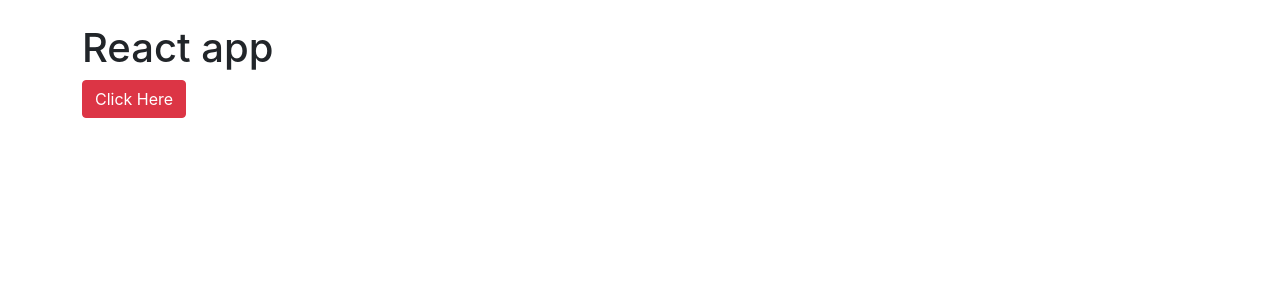
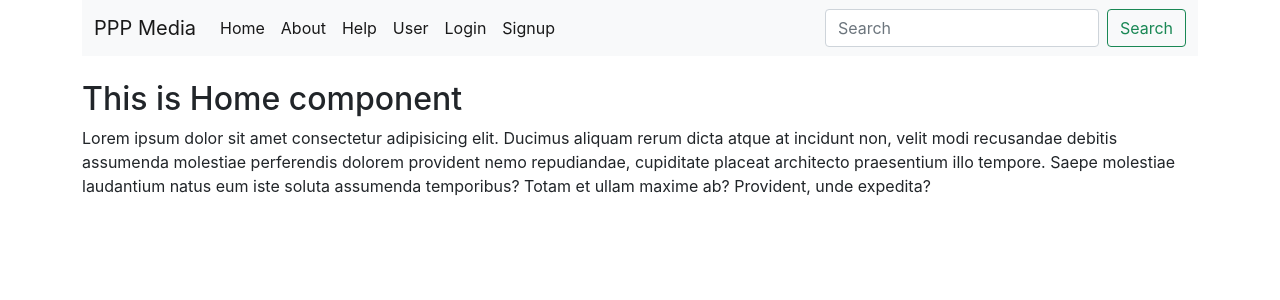
Before and after one commit to SanjayPaul4u/PPPMedia-client-PROJECT1, a React (Create React App) app: page / in a window 1280 px wide. Shown: the top 300 px of the page. Built offline with nearby package versions, Linux system fonts and the light colour scheme.

Commit message:
2 and 3: Add React Roter Dom AND Simple Component Create - Navbar, Home, About, Help, User, 404page, Login, Signup

```diff
--- a/package.json
+++ b/package.json
@@ -9,6 +9,7 @@
     "concurrently": "^8.2.1",
     "react": "^18.2.0",
     "react-dom": "^18.2.0",
+    "react-router-dom": "^6.17.0",
     "react-scripts": "5.0.1",
     "web-vitals": "^2.1.4"
   },
--- a/src/App.js
+++ b/src/App.js
@@ -1,13 +1,42 @@
+import Navbar from './components/Navbar';
+import Home from './components/home/Home';
+import About from './components/About';
+import Help from './components/Help';
+import Error404page from './components/Error404page';
+import Login from './components/Login';
+import Signup from './components/Signup';
+import User from './components/User';
+import {BrowserRouter, Routes,Route} from 'react-router-dom'
 
-import './App.css';
+/*
+<Home/>
+    <About/>
+    <Help/>
+    <User/>
+    <Login/>
+    <Signup/>
+    <Error404page/>
+*/
 
 function App() {
+
   return (
     <>
-    <div className="container my-4">
-    <h1>React app</h1>
-    <button className="btn btn-danger">Click Here</button>
-    </div>
+    <BrowserRouter>
+      <Navbar/>
+        <Routes>
+            <Route exact path='/' element={<Home/>}/>
+            <Route exact path='/home' element={<Home/>}/>
+            <Route exact path='/about' element={<About/>}/>
+            <Route exact path='/help' element={<Help/>}/>
+            <Route exact path='/user' element={<User/>}/>
+            <Route exact path='/login' element={<Login/>}/>
+            <Route exact path='/signup' element={<Signup/>}/>
+            <Route exact path='/*' element={<Error404page/>}/>
+
+        </Routes>
+
+    </BrowserRouter>
     </>
   );
 }
--- /dev/null
+++ b/src/components/About.js
@@ -0,0 +1,11 @@
+import React from 'react'
+
+function About() {
+  return (
+    <div className='container'>About
+    <p>Lorem ipsum dolor sit amet consectetur adipisicing elit. Ducimus aliquam rerum dicta atque at incidunt non, velit modi recusandae debitis assumenda molestiae perferendis dolorem provident nemo repudiandae, cupiditate placeat architecto praesentium illo tempore. Saepe molestiae laudantium natus eum iste soluta assumenda temporibus? Totam et ullam maxime ab? Provident, unde expedita?</p></div>
+
+  )
+}
+
+export default About
--- /dev/null
+++ b/src/components/Error404page.js
@@ -0,0 +1,10 @@
+import React from 'react'
+
+function Error404page() {
+  return (
+    <div className='container'>Error404page
+    <p>Lorem ipsum dolor sit amet consectetur adipisicing elit. Ducimus aliquam rerum dicta atque at incidunt non, velit modi recusandae debitis assumenda molestiae perferendis dolorem provident nemo repudiandae, cupiditate placeat architecto praesentium illo tempore. Saepe molestiae laudantium natus eum iste soluta assumenda temporibus? Totam et ullam maxime ab? Provident, unde expedita?</p></div>
+  )
+}
+
+export default Error404page
--- /dev/null
+++ b/src/components/Help.js
@@ -0,0 +1,10 @@
+import React from 'react'
+
+function Help() {
+  return (
+    <div className='container'>Help
+    <p>Lorem ipsum dolor sit amet consectetur adipisicing elit. Ducimus aliquam rerum dicta atque at incidunt non, velit modi recusandae debitis assumenda molestiae perferendis dolorem provident nemo repudiandae, cupiditate placeat architecto praesentium illo tempore. Saepe molestiae laudantium natus eum iste soluta assumenda temporibus? Totam et ullam maxime ab? Provident, unde expedita?</p></div>
+  )
+}
+
+export default Help
--- /dev/null
+++ b/src/components/Login.js
@@ -0,0 +1,10 @@
+import React from 'react'
+
+function Login() {
+  return (
+    <div className='container'>Login
+    <p>Lorem ipsum dolor sit amet consectetur adipisicing elit. Ducimus aliquam rerum dicta atque at incidunt non, velit modi recusandae debitis assumenda molestiae perferendis dolorem provident nemo repudiandae, cupiditate placeat architecto praesentium illo tempore. Saepe molestiae laudantium natus eum iste soluta assumenda temporibus? Totam et ullam maxime ab? Provident, unde expedita?</p></div>
+  )
+}
+
+export default Login
--- /dev/null
+++ b/src/components/Navbar.js
@@ -0,0 +1,47 @@
+import React from 'react'
+import { Link } from 'react-router-dom';
+
+
+function Navbar() {
+
+  return (
+    <div className='container mb-4'>
+        <nav className="navbar navbar-expand-lg navbar-light bg-light">
+            <div className="container-fluid">
+                <Link className="navbar-brand" to="/">PPP Media</Link>
+                <button className="navbar-toggler" type="button" data-bs-toggle="collapse" data-bs-target="#navbarSupportedContent" aria-controls="navbarSupportedContent" aria-expanded="false" aria-label="Toggle navigation">
+                <span className="navbar-toggler-icon"></span>
+                </button>
+                <div className="collapse navbar-collapse" id="navbarSupportedContent">
+                <ul className="navbar-nav me-auto mb-2 mb-lg-0">
+                    <li className="nav-item">
+                    <Link className="nav-link active" aria-current="page" to="/home">Home</Link>
+                    </li>
+                    <li className="nav-item">
+                    <Link className="nav-link active" aria-current="page" to="/about">About</Link>
+                    </li>
+                    <li className="nav-item">
+                    <Link className="nav-link active" aria-current="page" to="/help">Help</Link>
+                    </li>
+                    <li className="nav-item">
+                    <Link className="nav-link active" aria-current="page" to="/user">User</Link>
+                    </li>
+                    <li className="nav-item">
+                    <Link className="nav-link active" aria-current="page" to="/login">Login</Link>
+                    </li>
+                    <li className="nav-item">
+                    <Link className="nav-link active" aria-current="page" to="/signup">Signup</Link>
+                    </li>
+                </ul>
+                <form className="d-flex">
+                    <input className="form-control me-2" type="search" placeholder="Search" aria-label="Search"/>
+                    <button className="btn btn-outline-success" type="submit">Search</button>
+                </form>
+                </div>
+            </div>
+        </nav>
+    </div>
+  )
+}
+
+export default Navbar
--- /dev/null
+++ b/src/components/Signup.js
@@ -0,0 +1,10 @@
+import React from 'react'
+
+function Signup() {
+  return (
+    <div className='container'>Signup
+    <p>Lorem ipsum dolor sit amet consectetur adipisicing elit. Ducimus aliquam rerum dicta atque at incidunt non, velit modi recusandae debitis assumenda molestiae perferendis dolorem provident nemo repudiandae, cupiditate placeat architecto praesentium illo tempore. Saepe molestiae laudantium natus eum iste soluta assumenda temporibus? Totam et ullam maxime ab? Provident, unde expedita?</p></div>
+  )
+}
+
+export default Signup
--- /dev/null
+++ b/src/components/User.js
@@ -0,0 +1,10 @@
+import React from 'react'
+
+function User() {
+  return (
+    <div className='container'>User
+    <p>Lorem ipsum dolor sit amet consectetur adipisicing elit. Ducimus aliquam rerum dicta atque at incidunt non, velit modi recusandae debitis assumenda molestiae perferendis dolorem provident nemo repudiandae, cupiditate placeat architecto praesentium illo tempore. Saepe molestiae laudantium natus eum iste soluta assumenda temporibus? Totam et ullam maxime ab? Provident, unde expedita?</p></div>
+  )
+}
+
+export default User
--- /dev/null
+++ b/src/components/home/Home.js
@@ -0,0 +1,12 @@
+import React from 'react'
+
+function Home() {
+  return (
+    <div className='container'>
+        <h2>This is Home component</h2>
+        <p>Lorem ipsum dolor sit amet consectetur adipisicing elit. Ducimus aliquam rerum dicta atque at incidunt non, velit modi recusandae debitis assumenda molestiae perferendis dolorem provident nemo repudiandae, cupiditate placeat architecto praesentium illo tempore. Saepe molestiae laudantium natus eum iste soluta assumenda temporibus? Totam et ullam maxime ab? Provident, unde expedita?</p>
+    </div>
+  )
+}
+
+export default Home
```
Also changed, not shown: clientNOTE/NOTE.txt, public/manifest.json, 1 other file (tests, documents, lock files or other folders).
